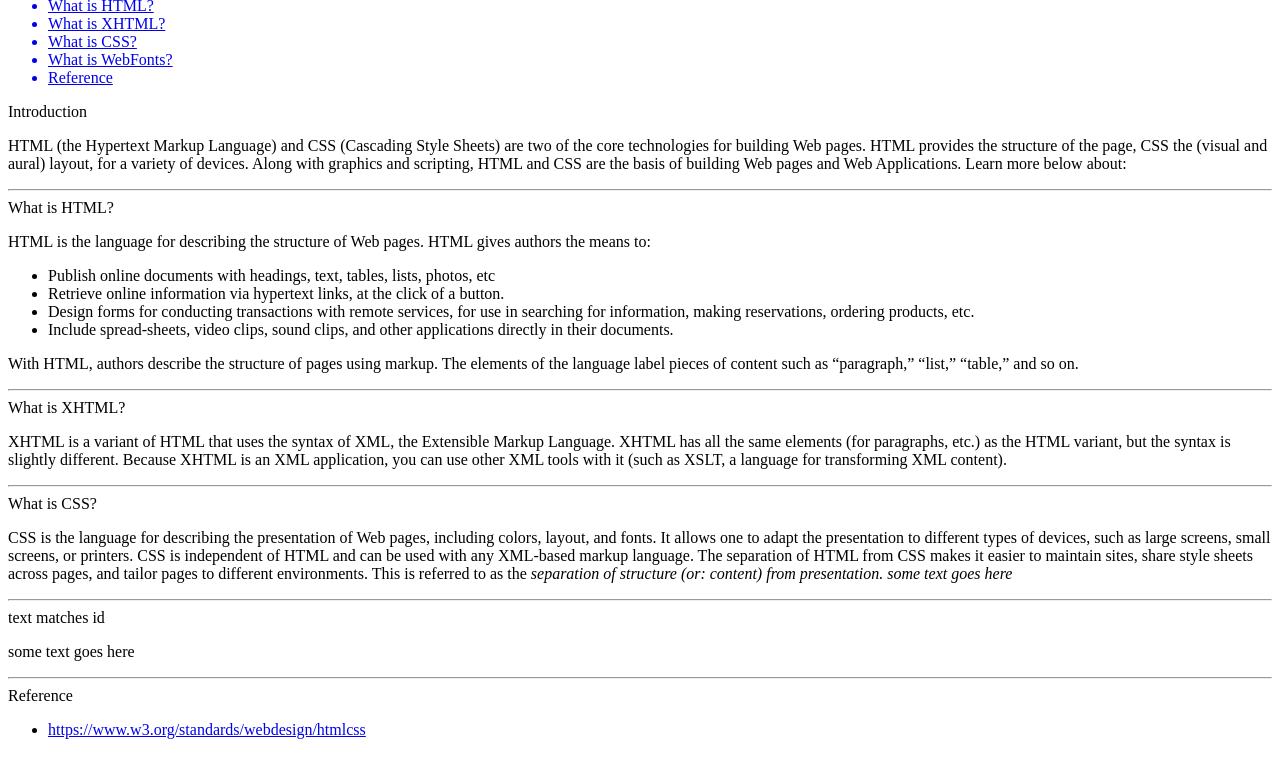
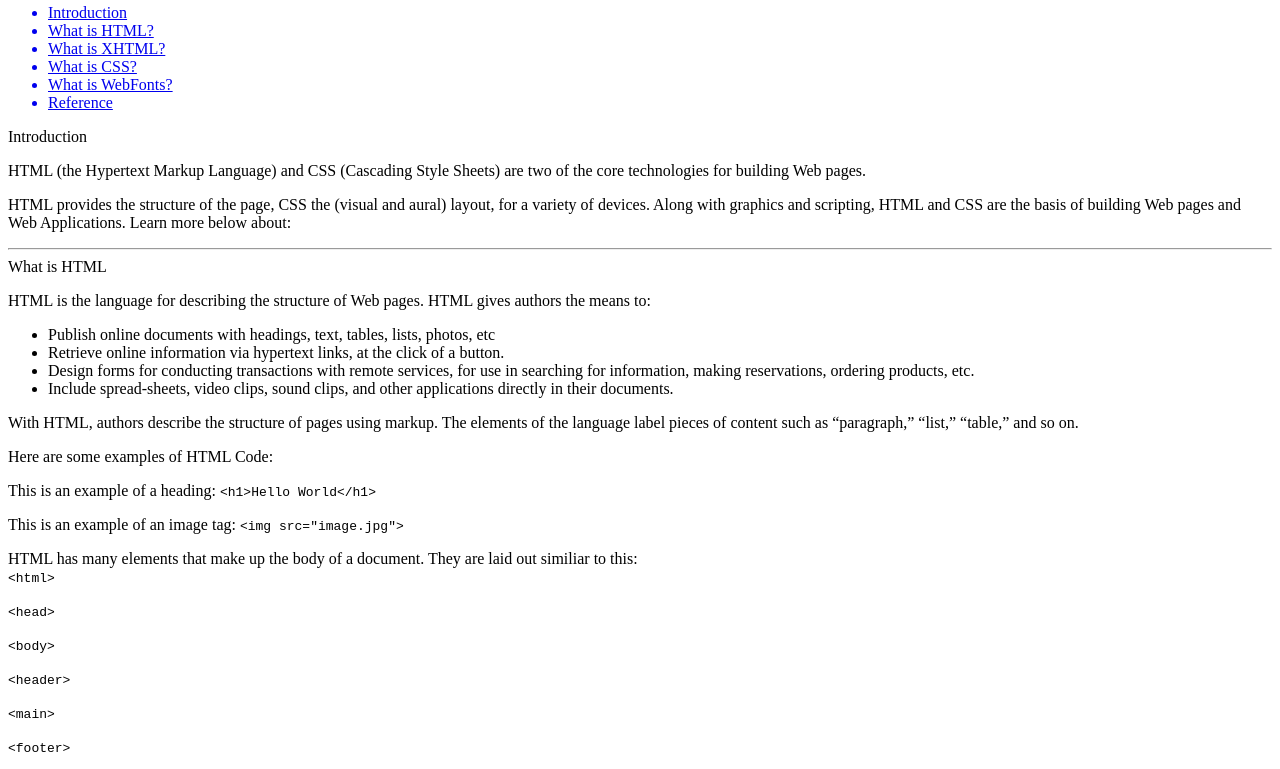
Before and after one commit to geraldpeterson2472/FreeCodeCamp_Project_4, a plain HTML site: page index.html in a window 1280 px wide. Shown: the part 63-832 px from the top of the page. Drawn offline with Linux system fonts and the light colour scheme.

Commit message:
Updated code elements and tweaked paragraphs

```diff
--- a/index.html
+++ b/index.html
@@ -9,36 +9,31 @@
 </head>
 <body>
 
-
 	<nav id="navbar">
-		<header>HTML & CSS</header>
+		<header><h1>HTML & CSS</h1></header>
 		  <ul>
 			<a class="nav-link" href="#Introduction" rel="internal"><li>Introduction</li></a>
-			<a class="nav-link" href="#What is HTML" rel="internal"><li>What is HTML?</li></a>
-			<a class="nav-link" href="#What is XHTML" rel="internal"><li>What is XHTML?</li></a>
-			<a class="nav-link" href="#What is CSS" rel="internal"><li>What is CSS?</li></a>
-			<a class="nav-link" href="#What is WebFonts" rel="internal"><li>What is WebFonts?</li></a>
+			<a class="nav-link" href="#What_is_HTML" rel="internal"><li>What is HTML?</li></a>
+			<a class="nav-link" href="#What_is_XHTML" rel="internal"><li>What is XHTML?</li></a>
+			<a class="nav-link" href="#What_is_CSS" rel="internal"><li>What is CSS?</li></a>
+			<a class="nav-link" href="#What_is_WebFonts" rel="internal"><li>What is WebFonts?</li></a>
 			<a class="nav-link" href="#Reference" rel="internal"><li>Reference</li></a>
 		  </ul>
 	</nav>
 
-
-
 <main id="main-doc">
 
-
-
-	<section class="main-section">
-		<header id="Introduction">Introduction</header>
+	<section class="main-section" id="Introduction">
+		<header>Introduction</header>
 		<article>
-			<p>HTML (the Hypertext Markup Language) and CSS (Cascading Style Sheets) are two of the core technologies for building Web pages. HTML provides the structure of the
-			page, CSS the (visual and aural) layout, for a variety of devices. Along with graphics and scripting, HTML and CSS are the basis of building Web pages and Web Applications.
-			Learn more below about:</p>
+			<p>HTML (the Hypertext Markup Language) and CSS (Cascading Style Sheets) are two of the core technologies for building Web pages.</p>
+			<p>HTML provides the structure of the page, CSS the (visual and aural) layout, for a variety of devices. Along with graphics and scripting,
+			HTML and CSS are the basis of building Web pages and Web Applications. Learn more below about:</p>
 		</article>
 	</section>
 	<hr>
-	<section class="main-section">
-		<header id="What is HTML">What is HTML?</header>
+	<section class="main-section" id="What_is_HTML">
+		<header>What is HTML</header>
 		<article>
 			<p>HTML is the language for describing the structure of Web pages. HTML gives authors the means to:</p>
 				<ul>
@@ -48,44 +43,56 @@
 					<li>Include spread-sheets, video clips, sound clips, and other applications directly in their documents. </li>
 				</ul>
 			<p>With HTML, authors describe the structure of pages using markup. The elements of the language label pieces of content such as “paragraph,” “list,” “table,” and so on.</p>
+			<p>Here are some examples of HTML Code:</p>
+			<p>This is an example of a heading: <code>&lt;h1&gt;Hello World&lt;&#47;h1&gt;</code></p>
+			<p>This is an example of an image tag: <code>&lt;img src="image.jpg"&gt;</code></p>
+			<p>HTML has many elements that make up the body of a document. They are laid out similiar to this:<br>
+				<code>&lt;html&gt;</code></p>
+				<code>&lt;head&gt;</code></p>
+				<code>&lt;body&gt;</code></p>
+				<code>&lt;header&gt;</code></p>
+				<code>&lt;main&gt;</code></p>
+				<code>&lt;footer&gt;</code></p>
+			<p>The elements above were all opening elements, which is the start of the formatting.  When you are closing the element, it has a slash "/" at the front
+			signifying that it is the closing bracket like this example: <code>&lt;&#47;html&gt;</code></p>
+			<p>This is an example of a heading: <code>&lt;h1&gt;Hello World&lt;&#47;h1&gt;</code></p>
 
 		</article>
 	</section>
 	<hr>
-	<section class="main-section">
-		<header id="What is XHTML">What is XHTML?</header>
+	<section class="main-section" id="What_is_XHTML">
+		<header>What is XHTML</header>
 		<article>
 		<p> XHTML is a variant of HTML that uses the syntax of XML, the Extensible Markup Language. XHTML has all the same elements (for paragraphs, etc.) as the HTML variant,
 		but the syntax is slightly different. Because XHTML is an XML application, you can use other XML tools with it (such as XSLT, a language for transforming XML content). </p>
 		</article>
 	</section>
 	<hr>
-	<section class="main-section">
-		<header id="What is CSS">What is CSS?</header>
+	<section class="main-section" id="What_is_CSS">
+		<header>What is CSS</header>
 		<article>
 		<p> CSS is the language for describing the presentation of Web pages, including colors, layout, and fonts. It allows one to adapt the presentation to different types of
-		devices, such as large screens, small screens, or printers. CSS is independent of HTML and can be used with any XML-based markup language. The separation of HTML from
-		CSS makes it easier to maintain sites, share style sheets across pages, and tailor pages to different environments. This is referred to as the <i>separation of structure
-		(or: content) from presentation. some text goes here</i></p>
+		devices, such as large screens, small screens, or printers. CSS is independent of HTML and can be used with any XML-based markup language.</p>
+		<p>The separation of HTML from CSS makes it easier to maintain sites, share style sheets across pages, and tailor pages to different environments. This is referred
+		to as the <i>separation of structure (or: content) from presentation. some text goes here</i></p>
 		</article>
 	</section>
 	<hr>
-	<section class="main-section">
-		<header id="section id">text matches id</header>
+	<section class="main-section" id="What_is_WebFonts">
+		<header>What is WebFonts</header>
 		<article>
-		<p> some text goes here </p>
+		<p>WebFonts is a technology that enables people to use fonts on demand over the Web without requiring installation in the operating system. W3C has experience in downloadable
+		fonts through HTML, CSS2, and SVG. Until recently, downloadable fonts have not been common on the Web due to the lack of an interoperable font format.</p>
+		<p>The WebFonts effort plans to address that through the creation of an industry-supported, open font format for the Web (called "WOFF").</p>
 		</article>
 	</section>
 	<hr>
-	<section class="main-section">
-		<header id="Reference">Reference</header>
+	<section class="main-section" id="Reference">
+		<header >Reference</header>
 		<ul>
 			<li><a href="https://www.w3.org/standards/webdesign/htmlcss">https://www.w3.org/standards/webdesign/htmlcss</li>
 		</ul>
 	</section>
-
-
-
 </main>
 
 	<script src="https://cdn.freecodecamp.org/testable-projects-fcc/v1/bundle.js"></script>
```
